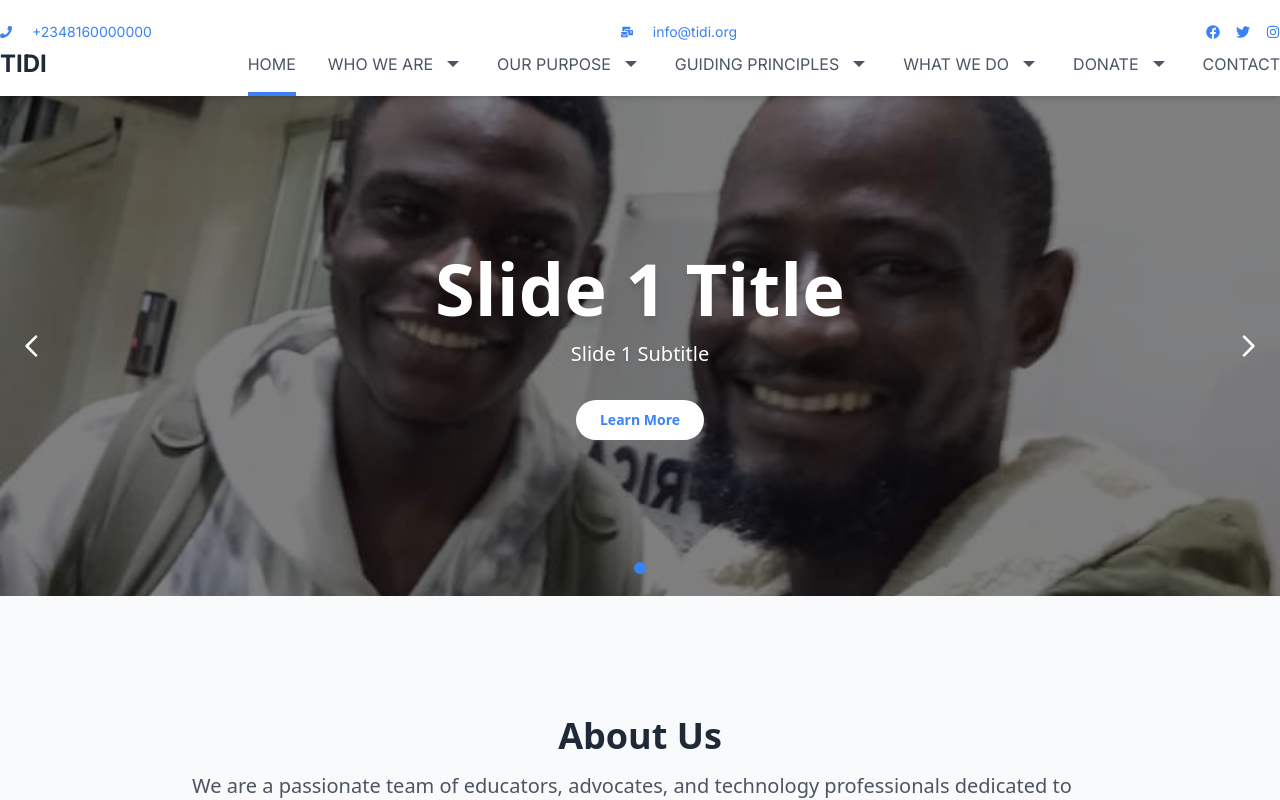
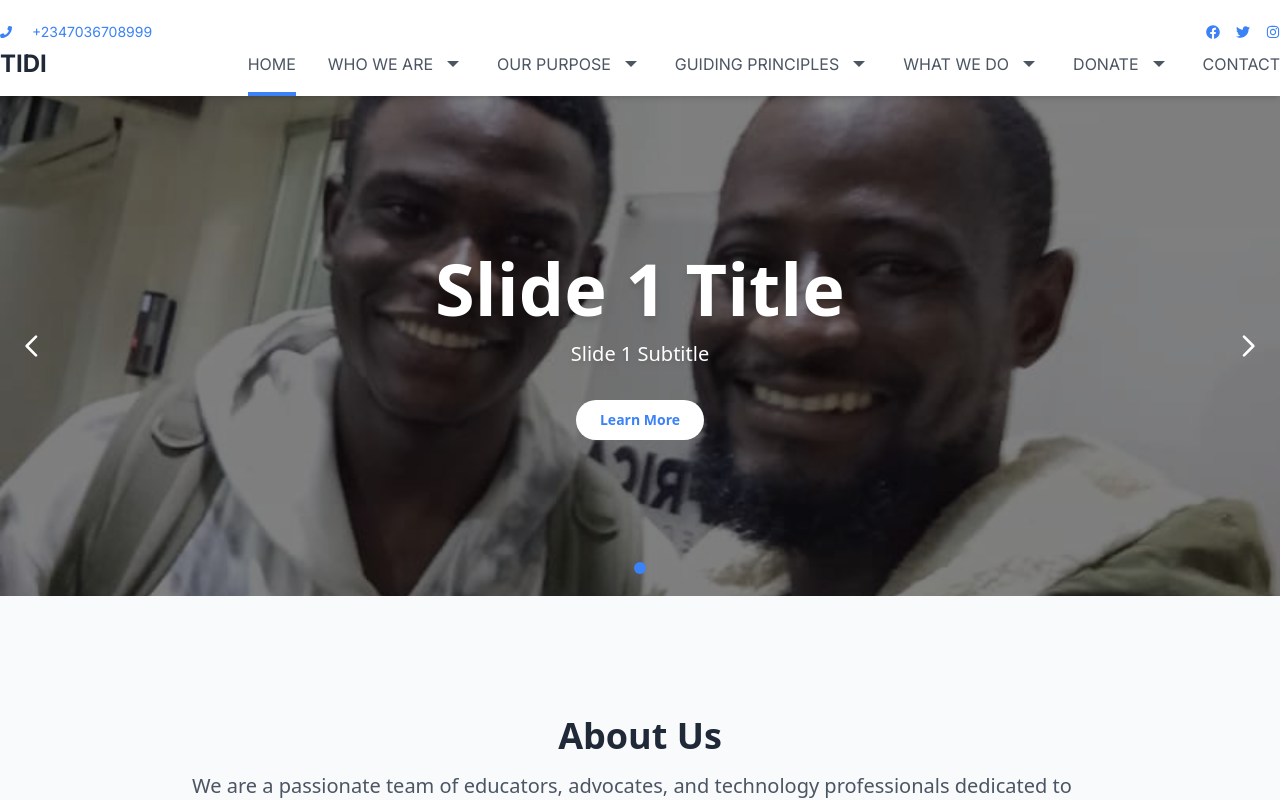
Before and after one commit to Vikkycode/TIDI, a Next.js app: page / in a window 1280 px wide. Shown: the top 800 px of the page. Built offline with nearby package versions, Linux system fonts and the light colour scheme.

Commit message:
remove email

```diff
--- a/src/components/Header.tsx
+++ b/src/components/Header.tsx
@@ -158,13 +158,13 @@ export default function Header() {
           {/* Phone */}
           <Link href="tel:+2348160000000" className="hover:text-blue-500 flex items-center space-x-10">
           <FaPhone className="h-8 w-8 pr-5" />
-            <span className="sr-only">Phone:</span> +2348160000000
+            <span className="sr-only">Phone:</span> +2347036708999
           </Link>
           {/* Email */}
-          <Link href="mailto:info@tidi.org" className="hover:text-blue-500 flex items-center space-x-10">
+          {/* <Link href="mailto:info@tidi.org" className="hover:text-blue-500 flex items-center space-x-10">
           <FaMailBulk className="h-8 w-8 pr-5" />
             <span className="sr-only">Email:</span> info@tidi.org
-          </Link>
+          </Link> */}
           {/* Social Icons */}
           <div className="flex space-x-4">
             <Link href="#" className="hover:text-blue-500"><FaFacebook /></Link>
```
Also changed, not shown: src/app/contact/page.tsx (line endings or trailing spaces).
